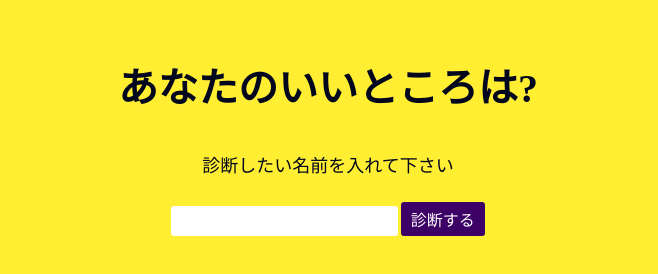
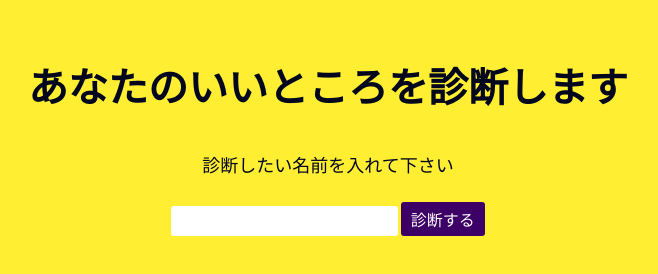
Before and after one commit to hitorigods/assessment, a plain HTML site: page index.html in a window 1280 px wide. Shown: the whole page, without its empty margins (312-970 px from the left). Drawn offline with Linux system fonts and the light colour scheme.

Commit message:
見出しを丁寧な表現に変更

```diff
--- a/index.html
+++ b/index.html
@@ -14,7 +14,7 @@
 </head>
 <body>
 	<div class="c-section">
-		<h1 class="c-heading">あなたのいいところは?</h1>
+		<h1 class="c-heading">あなたのいいところを診断します</h1>
 		<p class="c-section_lead">診断したい名前を入れて下さい</p>
 		<div class="c-form c-section_block">
 			<input type="text" name="name" maxlength="20" id="app-name" class="c-form_input">
```
